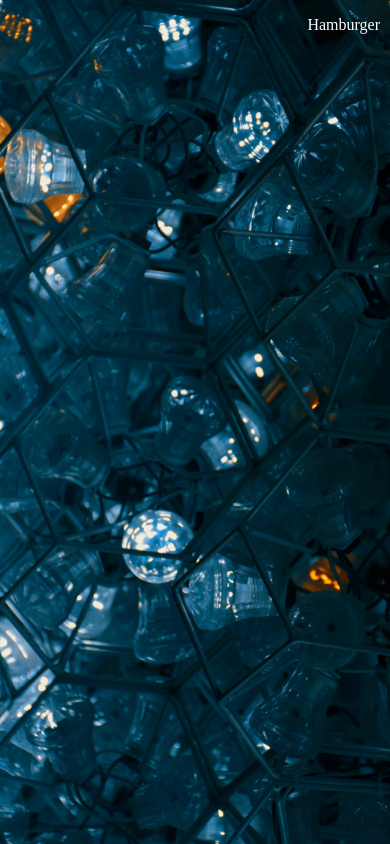
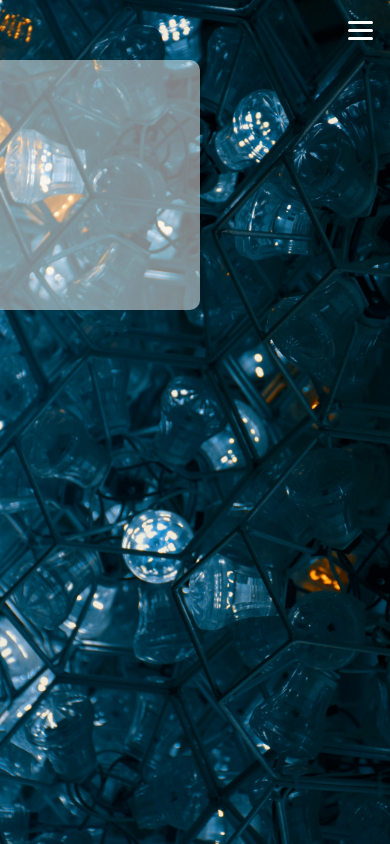
Before and after one commit to Johng117/portfolio_2.0, a React (Create React App) app: page / in a window 390 px wide. Built offline with nearby package versions, Linux system fonts and the light colour scheme.

Commit message:
Added functionality to Hamburger component.
Added functionality to Hamburger component.
Changed structure of folders and components slightly.

```diff
--- a/public/index.html
+++ b/public/index.html
@@ -10,11 +10,6 @@
       content="Web site created using create-react-app"
     />
     <link rel="apple-touch-icon" href="%PUBLIC_URL%/logo192.png" />
-    <!--
-      manifest.json provides metadata used when your web app is installed on a
-      user's mobile device or desktop. See https://developers.google.com/web/fundamentals/web-app-manifest/
-    -->
-    <link rel="manifest" href="%PUBLIC_URL%/manifest.json" />
 
     <title>Portfolio Site</title>
   </head>
--- a/src/App.js
+++ b/src/App.js
@@ -1,9 +1,13 @@
 import Navbar from './components/Navbar';
+import Menu from './components/Menu'
 
 function App() {
   return (
     <div className="App">
-      <Navbar />
+      <div>
+        <Navbar />
+        <Menu />
+      </div>
     </div>
   );
 }
--- a/src/components/Hamburger.js
+++ b/src/components/Hamburger.js
@@ -1,11 +1,27 @@
-
+import { useState } from "react";
 
 const Hamburger = () => {
-    return (
-        <div class="hamburger">
-            <p>Hamburger</p>
-        </div>
-     );
-}
+  const [menuOpen, setMenuOpen] = useState(true);
+  // a function to change the state of hamburger icon when clicked.
+  function handleMenuClick() {
+    console.log("click", "john");
+    setMenuOpen(!menuOpen);
+  }
+
+  return (
+    <div className="hamburger-btn">
+      <a
+        role="button"
+        className={menuOpen ? "hamburger-icon-closed" : "hamburger-icon-open"}
+        onClick={handleMenuClick}
+        href="\#"
+      >
+        <span></span>
+        <span></span>
+        <span></span>
+      </a>
+    </div>
+  );
+};
 
 export default Hamburger;
--- /dev/null
+++ b/src/components/Menu.js
@@ -0,0 +1,7 @@
+const Menu = () => {
+    return (
+        <div className="menu"></div>
+     );
+}
+
+export default Menu;
--- a/src/components/Navbar.js
+++ b/src/components/Navbar.js
@@ -2,7 +2,7 @@ import Hamburger from "./Hamburger";
 
 const Navbar = () => {
     return (
-        <div class="nav">
+        <div className="nav">
             <Hamburger />
         </div>
      );
--- a/src/styles/index.css
+++ b/src/styles/index.css
@@ -2,8 +2,9 @@ body {
   margin: 0;
   background: url("../../src/assets/home_background_mobile2.jpg") no-repeat fixed;
   background-size: cover;
-  height: auto;
+  height: 1vh;
   width: auto;
+  position: relative;
 }
 
 .nav {
@@ -11,11 +12,78 @@ body {
   justify-content: flex-end;
   width: 100%;
   height: 60px;
-  background-color: transparent;
 }
-.nav p {
-  color: white;
-  padding-right: 10px;
+
+.hamburger-btn {
+  height: 50px;
+  width: 50px;
+  background: transparent;
+  margin: 5px;
+  display: flex;
+  justify-content: center;
+}
+
+.hamburger-icon-closed {
+  position: relative;
+  height: auto;
+  width: 25px;
+  display: inline-block;
+  cursor: pointer;
+  margin-top: 14px;
+}
+.hamburger-icon-closed span {
+  position: absolute;
+  background-color: white;
+  width: 100%;
+  height: 3px;
+  border-radius: 5px;
+}
+.hamburger-icon-closed span:nth-child(1) {
+  top: 2px;
+}
+.hamburger-icon-closed span:nth-child(2) {
+  top: 10px;
+}
+.hamburger-icon-closed span:nth-child(3) {
+  top: 18px;
+}
+
+.hamburger-icon-open {
+  position: relative;
+  height: auto;
+  width: 25px;
+  display: inline-block;
+  cursor: pointer;
+  margin-top: 14px;
+}
+.hamburger-icon-open span {
+  position: absolute;
+  background-color: white;
+  width: 100%;
+  height: 3px;
+  border-radius: 5px;
+}
+.hamburger-icon-open span:nth-child(1) {
+  top: 10px;
+  transform: rotate(45deg);
+}
+.hamburger-icon-open span:nth-child(2) {
+  top: 10px;
+  transform: rotate(-45deg);
+}
+.hamburger-icon-open span:nth-child(3) {
+  height: 0px;
+  width: 0px;
+}
+
+.menu {
+  position: absolute;
+  height: 250px;
+  width: 200px;
+  background-color: white;
+  opacity: 0.5;
+  border-top-right-radius: 10px;
+  border-bottom-right-radius: 10px;
 }
 
 /*# sourceMappingURL=index.css.map */
--- a/src/styles/index.scss
+++ b/src/styles/index.scss
@@ -3,8 +3,9 @@ body {
   background: url("../../src/assets/home_background_mobile2.jpg") no-repeat
     fixed;
   background-size: cover;
-  height: auto;
+  height: 1vh;
   width: auto;
+  position: relative;
 }
 
 .nav {
@@ -12,9 +13,80 @@ body {
   justify-content: flex-end;
   width: 100%;
   height: 60px;
-  background-color: transparent;
-  p {
-    color: white;
-    padding-right: 10px;
+  // background-color: skyblue;
+}
+
+.hamburger-btn {
+  height: 50px;
+  width: 50px;
+  background: transparent;
+  margin: 5px;
+  display: flex;
+  justify-content: center;
+}
+.hamburger-icon-closed {
+  position: relative;
+  height: auto;
+  width: 25px;
+  display: inline-block;
+  cursor: pointer;
+  margin-top: 14px;
+  span {
+    position: absolute;
+    background-color: white;
+    width: 100%;
+    height: 3px;
+    border-radius: 5px;
+  }
+
+  span:nth-child(1) {
+    top: 2px;
+  }
+  span:nth-child(2) {
+    top: 10px;
+  }
+  span:nth-child(3) {
+    top: 18px;
+
   }
 }
+
+.hamburger-icon-open {
+  position: relative;
+  height: auto;
+  width: 25px;
+  display: inline-block;
+  cursor: pointer;
+  margin-top: 14px;
+
+  span {
+    position: absolute;
+    background-color: white;
+    width: 100%;
+    height: 3px;
+    border-radius: 5px;
+  }
+  span:nth-child(1) {
+    top: 10px;
+    transform: rotate(45deg)
+  }
+  span:nth-child(2) {
+    top: 10px;
+    transform: rotate(-45deg)
+  }
+  span:nth-child(3) {
+    height: 0px;
+    width: 0px
+  }
+}
+
+.menu {
+  position: absolute;
+  height: 250px;
+  width: 200px;
+  background-color: white;
+  opacity: .5;
+  // left: -150px
+  border-top-right-radius: 10px;
+  border-bottom-right-radius: 10px;
+}
```
Also changed, not shown: 1 other file (tests, documents, lock files or other folders).
